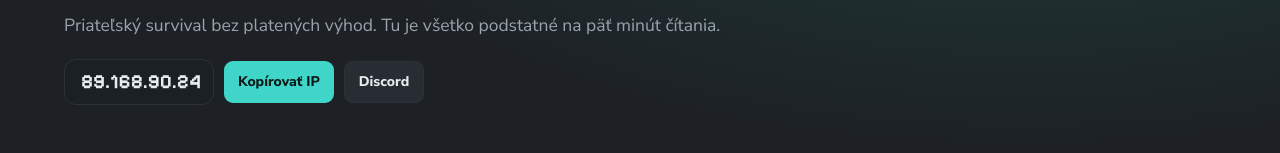
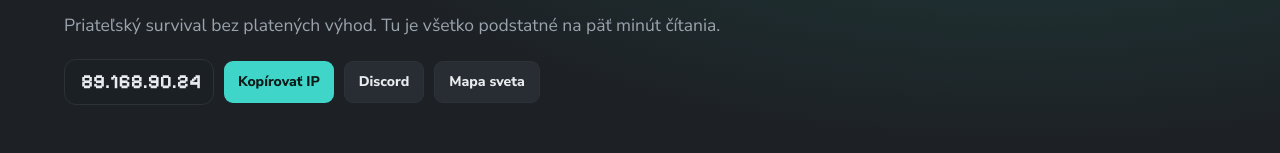
Before and after one commit to FilipGlemba/krcma, a plain HTML site: page index.html in a window 1280 px wide. Shown: the part 155-308 px from the top of the page. Drawn offline with Linux system fonts and the light colour scheme.

Commit message:
Add files via upload

```diff
--- a/index.html
+++ b/index.html
@@ -136,6 +136,7 @@ footer{padding:28px max(16px,env(safe-area-inset-right,0px)) 40px max(16px,env(s
       <span class="ip"><span id="ip">89.168.90.24</span></span>
       <button class="btn" id="copyip" type="button">Kopírovať IP</button>
       <a class="btn ghost" href="https://discord.gg/vDm5DCxr5w" target="_blank" rel="noopener">Discord</a>
+      <a class="btn ghost" href="http://89.168.90.24:8100" target="_blank" rel="noopener">Mapa sveta</a>
     </div>
   </div>
 </header>
```
